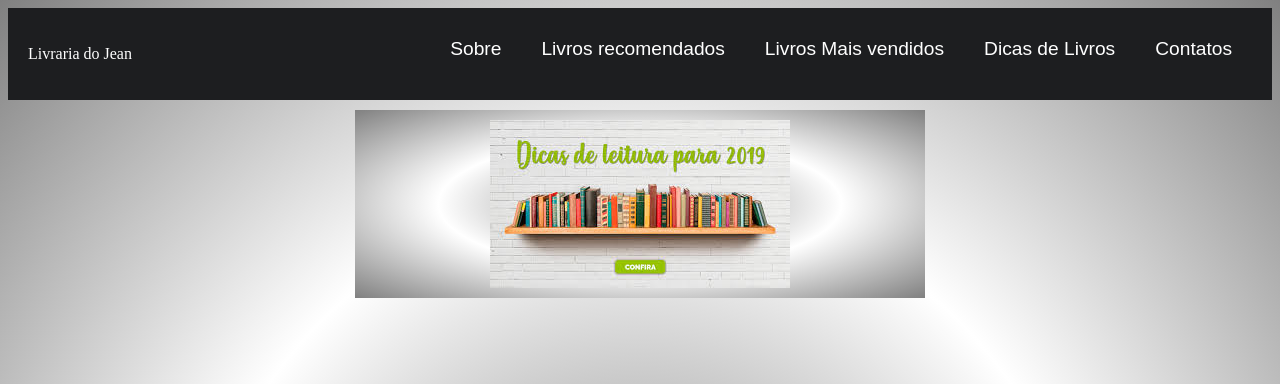
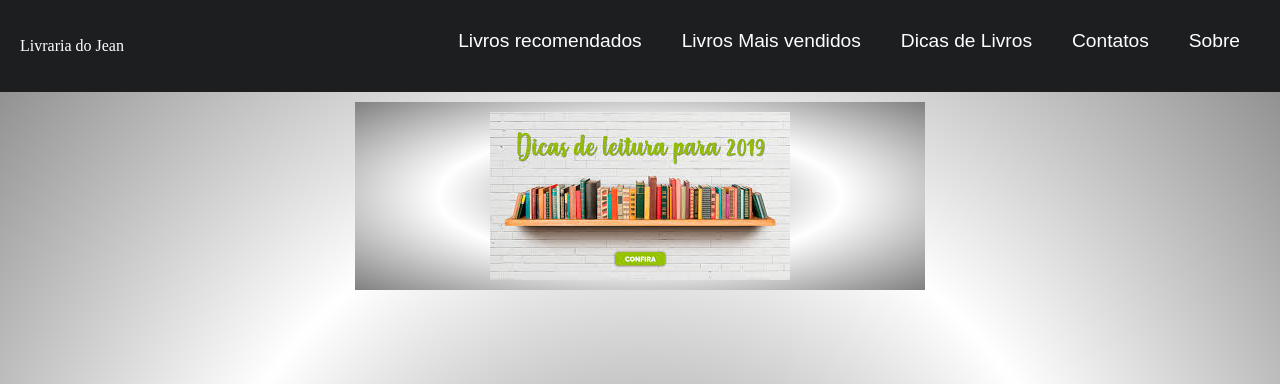
Before and after one commit to JeanGomes01/livraria-do-jean, a website built with Parcel: page index.html in a window 1280 px wide. Shown: the top 384 px of the page. Built offline with nearby package versions, Linux system fonts and the light colour scheme; files whose address does not match are found by name.

Commit message:
Melhorei header e o menu

```diff
--- a/index.html
+++ b/index.html
@@ -3,9 +3,9 @@
 
 <head>
     <link rel=stylesheet type=text/css href="src/styles.css">
-	<meta http-equiv="X-U-A  compatible" content="ie=edge-"/>
-	<meta name="viewport" content="width-device-width ,initial scale=1.0"/>
-	<meta charset="UTF-8"/>
+    <meta http-equiv="X-U-A  compatible" content="ie=edge-" />
+    <meta name="viewport" content="width-device-width ,initial scale=1.0" />
+    <meta charset="UTF-8" />
 </head>
 
 <body>
@@ -13,11 +13,15 @@
         <a href="/">Livraria do Jean</a>
         <nav>
             <ul class="menu">
+                <li><a href="/">Livros recomendados</a> </a>
+                </li>
+                <li><a href="/">Livros Mais vendidos</a> </a>
+                </li>
+                <li><a href="#Dica">Dicas de Livros</a> </a>
+                </li>
+                <li><a href="/">Contatos</a> </a>
+                </li>
                 <li><a href="sobre.html">Sobre</a></li>
-		<li><a href="/">Livros recomendados</a> </a></li>
-		<li><a href="/">Livros Mais vendidos</a> </a></li>
-		<li><a href="#Dica">Dicas de Livros</a> </a></li>
-		<li><a href="/">Contatos</a> </a></li>
             </ul>
         </nav>
     </header>
@@ -32,37 +36,43 @@
     <a name="Dica">
         <section class="flex1">
             <div>
-			<img src="img/transferir.jpg" width="200" height="300" alt="A capa do livro a morte e vida de Charlie Cloud"/>
-			<br/><p>A Morte e vida de Charlie Cloud</p>
+                <img src="img/transferir.jpg" width="200" height="300" alt="A capa do livro a morte e vida de Charlie Cloud" />
+                <br/>
+                <p>A Morte e vida de Charlie Cloud</p>
             </div>
             <div>
-			<img src="img/download.jpg" width="200" alt="A capa do Livro Harry Potter e a Câmara "/>
-			<br/><p>Harry Potter e a Câmara secreta</p>
+                <img src="img/download.jpg" width="200" alt="A capa do Livro Harry Potter e a Câmara " />
+                <br/>
+                <p>Harry Potter e a Câmara secreta</p>
 
             </div>
             <div>
-			<img src="img/download (1).jpg" width="200" height="300" alt="A capa do livro O Discípulo Radical"/>
-			<br/><p>O Discípulo Radical</p>
+                <img src="img/download (1).jpg" width="200" height="300" alt="A capa do livro O Discípulo Radical" />
+                <br/>
+                <p>O Discípulo Radical</p>
             </div>
 
             <div>
-				<img src="img/downloadjean.jpg"  width="200" height="300" alt=" A capa do livro A Cabana"/>
-			<br/><p>A Cabana</p>
+                <img src="img/downloadjean.jpg" width="200" height="300" alt=" A capa do livro A Cabana" />
+                <br/>
+                <p>A Cabana</p>
             </div>
             <div>
-				<img src="img/download03.jpg" width="200" height="300" alt="A capa do livro Nunca desista dos seus sonhos"/>
-			<br/><p>Nunca desista dos seus sonhos</p>
+                <img src="img/download03.jpg" width="200" height="300" alt="A capa do livro Nunca desista dos seus sonhos" />
+                <br/>
+                <p>Nunca desista dos seus sonhos</p>
             </div>
             <div>
-				<img src="img/download10.jpg" width="200" height="300" alt="A capa do livro O Doador de Memórias"/>
-			<br/><p>O Doador de Memórias</p>
+                <img src="img/download10.jpg" width="200" height="300" alt="A capa do livro O Doador de Memórias" />
+                <br/>
+                <p>O Doador de Memórias</p>
             </div>
         </section>
 </body>
 <footer class="footer">
     <nav>
-		<ul >
-		<a href="/">Sobre |</a>  <a href="/">Livros recomendados | </a> <a href="/">Livros mais vendidos | </a> <a href="/">Dicas de livros | </a> <a href="/">Contatos</a>
+        <ul>
+            <a href="/">Livros recomendados | </a> <a href="/">Livros mais vendidos | </a> <a href="/">Dicas de livros | </a> <a href="/">Contatos</a><a href="/">Sobre |</a>
         </ul>
     </nav>
 </footer>
--- a/src/styles.css
+++ b/src/styles.css
@@ -1,5 +1,7 @@
-body{
-  background-image:radial-gradient(gray,white,gray);
+body {
+    padding: 0;
+    margin: 0;
+    background-image: radial-gradient(gray, white, gray);
 }
 
 ul,
@@ -21,6 +23,7 @@ a {
 
 .header {
     display: block;
+    position: hidden;
     position: sticky;
     top: 0;
     margin: 0 auto;
@@ -31,6 +34,7 @@ a {
     flex-wrap: wrap;
     background: #1d1e20;
 }
+
 .header a {
     display: flex;
     flex-wrap: wrap;
@@ -38,7 +42,7 @@ a {
 }
 
 .menu {
-  max-width: 960px;
+    width: 100%;
     display: flex;
     flex-wrap: wrap;
 }
@@ -64,6 +68,7 @@ p {
     font-weight: bold;
     color: black;
 }
+
 .flex {
     padding: 10px;
     justify-content: center;
@@ -80,10 +85,12 @@ p {
     background-image: radial-gradient(gray, white, gray);
     max-width: 800px;
 }
-.flex1 > div {
+
+.flex1>div {
     margin: 10px;
     flex: 1 1 200px;
 }
+
 .div {
     display: flex;
     flex-wrap: wrap;
@@ -91,6 +98,7 @@ p {
     justify-content: center;
     box-shadow: 1px solid black;
 }
+
 .footer {
     text-align: center;
     margin: 0 auto;
```
Lines whose indentation alone changed are shown as unchanged.
